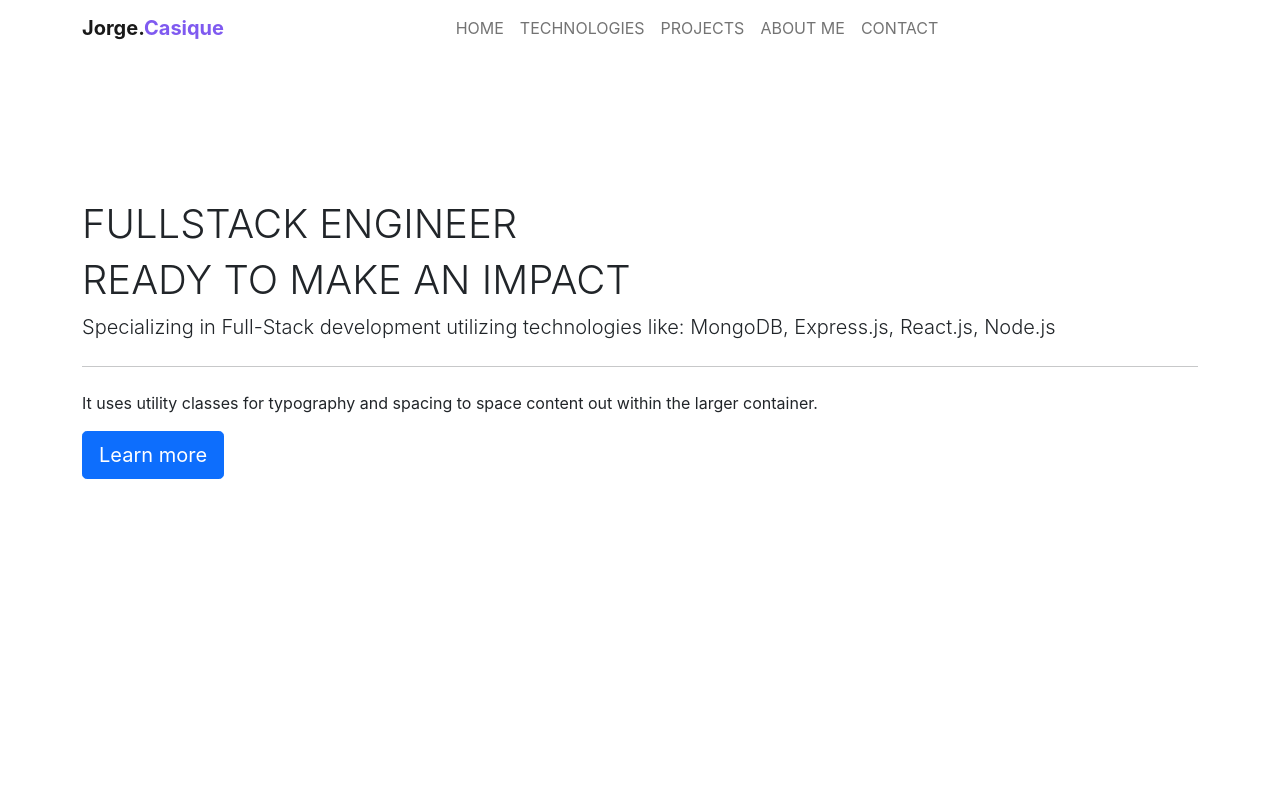
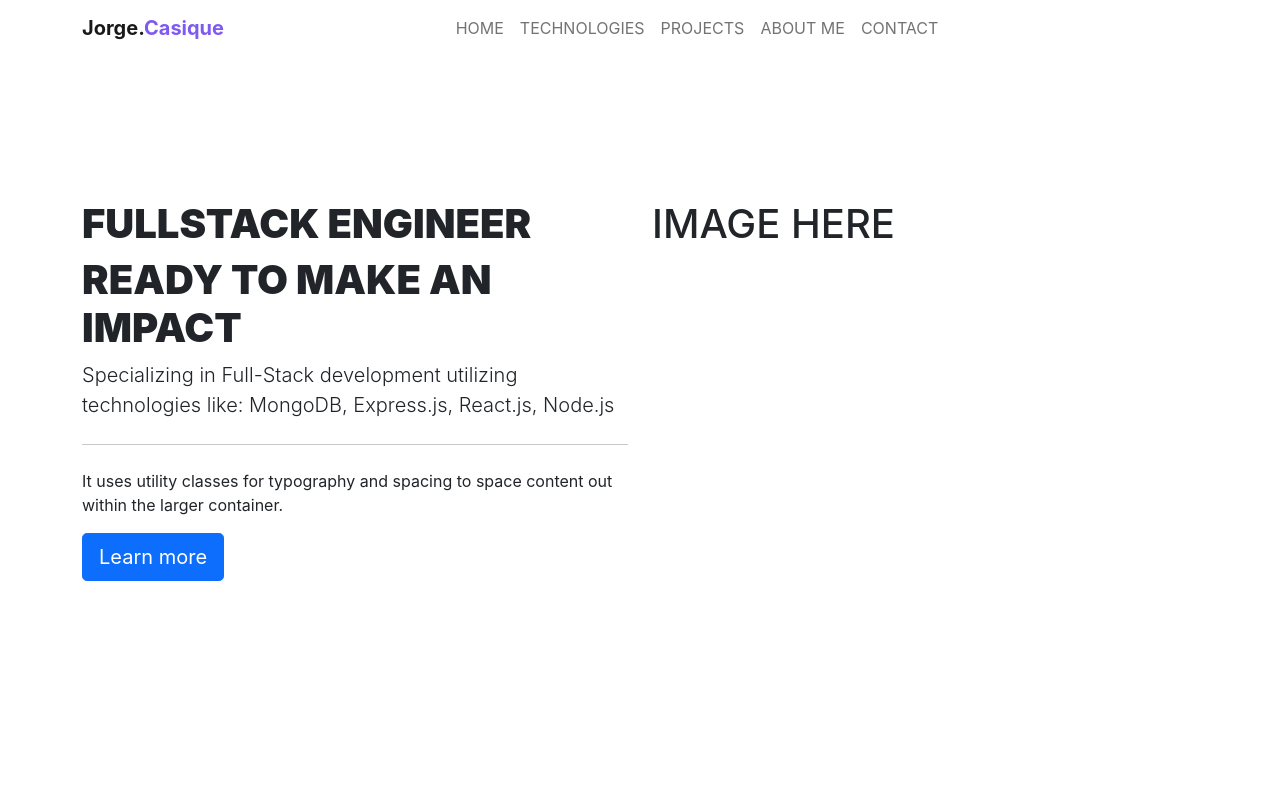
Before and after one commit to Consecratio/portfolio, a React (Create React App) app: page / in a window 1280 px wide. Shown: the top 800 px of the page. Built offline with nearby package versions, Linux system fonts and the light colour scheme.

Commit message:
jumbotron has side by side now

```diff
--- a/src/components/Jumbotron.jsx
+++ b/src/components/Jumbotron.jsx
@@ -1,12 +1,21 @@
+import { Row, Col } from "react-bootstrap"
+
 const Jumbotron = () => {
     return (
         <div className="jumbotron" style={{ height: "75vh", marginTop: "25vh" }}>
-            <h1 className="display-6">FULLSTACK ENGINEER</h1>
-            <h1 className="display-6">READY TO MAKE AN IMPACT</h1>
-            <p className="lead">Specializing in Full-Stack development utilizing technologies like: MongoDB, Express.js, React.js, Node.js</p>
-            <hr className="my-4" />
-            <p>It uses utility classes for typography and spacing to space content out within the larger container.</p>
-            <a className="btn btn-primary btn-lg" href="#home">Learn more</a>
+            <Row xs={1} md={1} lg={2}>
+                <Col>
+                    <h1 className="display-6" style={{ fontWeight: "900" }}>FULLSTACK ENGINEER</h1>
+                    <h1 className="display-6" style={{ fontWeight: "900" }}>READY TO MAKE AN IMPACT</h1>
+                    <p className="lead">Specializing in Full-Stack development utilizing technologies like: MongoDB, Express.js, React.js, Node.js</p>
+                    <hr className="my-4" />
+                    <p>It uses utility classes for typography and spacing to space content out within the larger container.</p>
+                    <a className="btn btn-primary btn-lg" href="#home">Learn more</a>
+                </Col>
+                <Col>
+                    <h1>IMAGE HERE</h1>
+                </Col>
+            </Row>
         </div>
     )
 }
```
